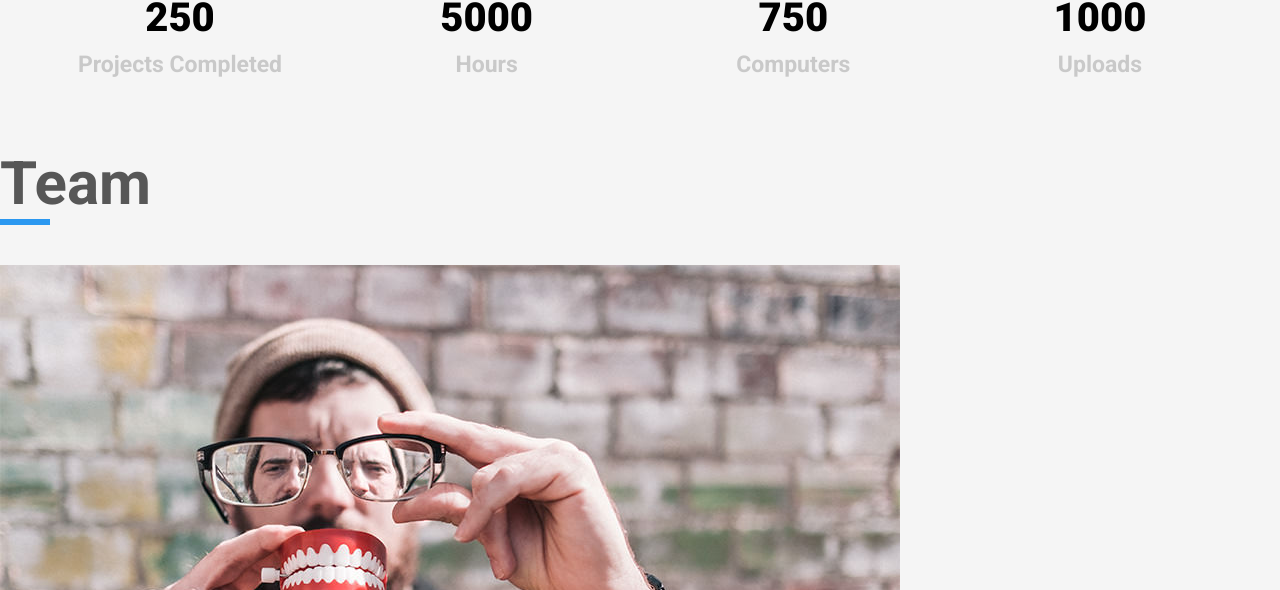
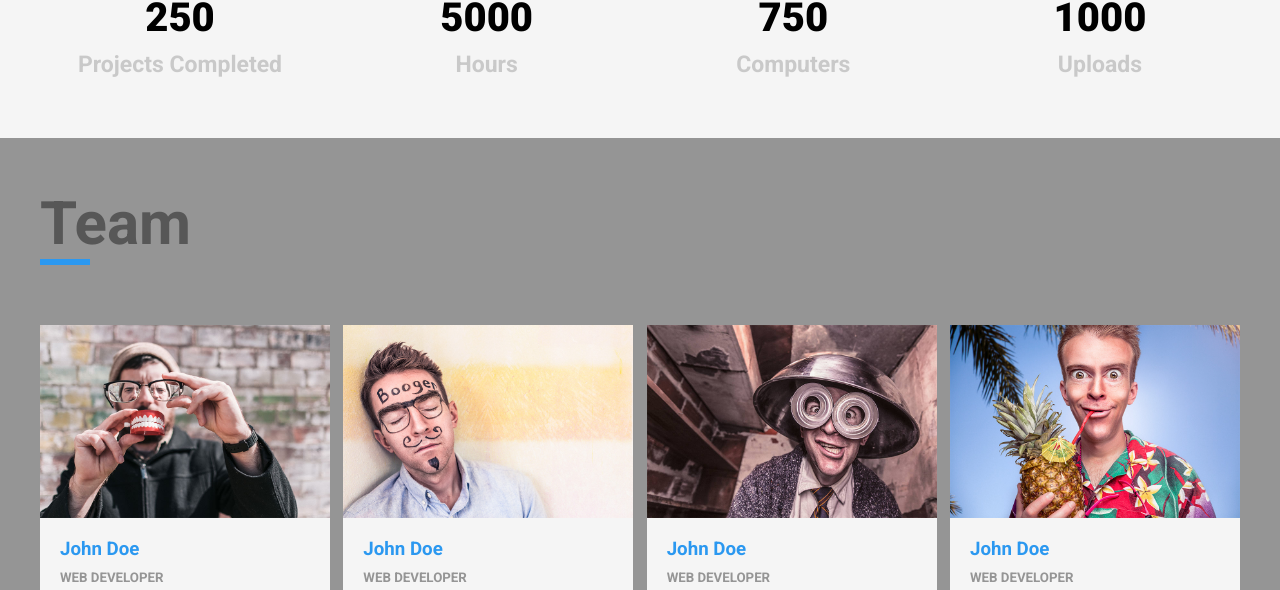
Before and after one commit to AntonSmid/flexGrid, a plain HTML site: page index.html in a window 1280 px wide. Shown: the part 3508-4098 px from the top of the page. Drawn offline with nearby package versions, Linux system fonts and the light colour scheme.

Commit message:
CSS for Team Section - done.

```diff
--- a/main.css
+++ b/main.css
@@ -571,3 +571,83 @@ nav ul li a:hover {
     flex: 0 0 calc(25% - 20px);
   }
 }
+
+
+
+/* ======= Team Section ========= */
+
+#team {
+  padding: 40px;
+  background: #959595;
+}
+
+.team-member {
+  background: #f5f5f5;
+  margin: 20px 0;
+}
+
+.team-member img {
+  display: block;
+  width: 100%;
+  max-height: 300px;
+}
+
+.img-footer {
+  padding: 20px;
+  display: flex;
+  justify-content: space-between;
+}
+
+.footer-info h3 {
+  color: #2b98f0;
+}
+
+.footer-info h5 {
+  color: #959595;
+  margin: 10px 0;
+  text-transform: uppercase;
+}
+
+.social-icons .fa{
+  color: #959595;
+  margin: 0 5px;
+}
+
+.footer-icon {
+  font-size: 40px;
+  color: #2b98f0;
+  opacity: 0;
+  align-self: center;
+  transition: transform 2s ease, opacity 2s ease;
+}
+
+.footer-icon:hover {
+  transform: rotate(-90deg);
+}
+
+.team-member:hover
+.footer-icon {
+  opacity: 1;
+}
+
+/* ==== Team Responsive ==== */
+
+@media screen and (min-width: 576px) {
+  #team-center {
+    min-width: 90vw;
+    margin: 0 auto;
+    display: flex;
+    justify-content: space-between;
+    flex-wrap: wrap;
+  }
+
+  .team-member {
+    flex: 0 0 calc(50% - 10px);
+  }
+}
+
+@media screen and (min-width: 776px) {
+  .team-member {
+    flex: 0 0 calc(25% - 10px);
+  }
+}
```
Also changed, not shown: index.html (+12 -6 lines).
